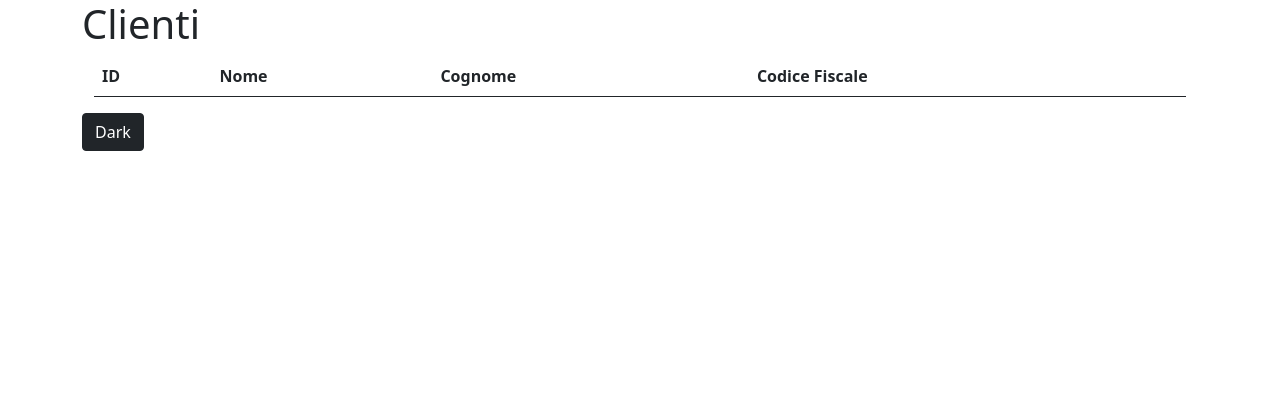
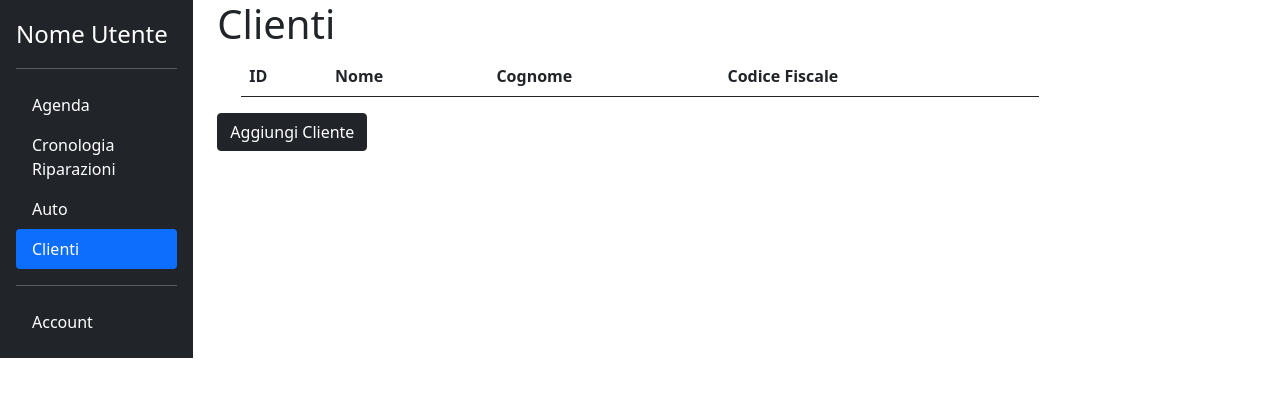
Before and after one commit to ErosRibaga/Is2-Officina, a plain HTML site: page frontend/customers.html in a window 1280 px wide. Drawn offline with nearby package versions, Linux system fonts and the light colour scheme; no server answers.

Commit message:
Modifica grafica html

```diff
--- a/frontend/customers.html
+++ b/frontend/customers.html
@@ -6,7 +6,24 @@
         <script type="module" src="./js/customers.js"></script>
     </head>
     <body>
-        <div class="container">
+        <div class="container row align-items-start">
+        </div>
+        <div class="row align-items-start">
+            <div class="container col-2" id="sidebar">
+                <div class="d-flex flex-column flex-shrink-0 p-3 text-white bg-dark">
+                    <ul class="nav nav-pills flex-column mb-auto">
+                    <li><a class="d-flex align-items-center mb-3 mb-md-0 me-md-auto text-white text-decoration-none"><span class="fs-4">Nome Utente</span></a>
+                    <hr>
+                        <li class="nav-item"><a href="#" class="nav-link text-white" aria-current="page">Agenda</a></li>
+                        <li><a href="#" class="nav-link text-white">Cronologia Riparazioni</a></li>
+                        <li><a href="#" class="nav-link text-white">Auto</a></li>
+                        <li><a href="#" class="nav-link text-white active">Clienti</a></li>
+                        <hr>
+                        <li><a href="#" class="nav-link text-white">Account</a></li>
+                    </ul>
+                </div>
+            </div>
+            <div class="col-8" id="customer-table">
                 <div>
                     <h1>Clienti</h1>
                 </div>
@@ -19,13 +36,16 @@
                             <th scope="col">Codice Fiscale</th>
                         </thead>
                         <tbody>
-
                         </tbody>
                     </table>
-                </table>
                 </div>
-            <div>
-                <button type="button" class="btn btn-dark">Dark</button>
+                <div >
+                    <button type="button" class="btn btn-dark">Aggiungi Cliente</button>
+                </div>
+            </div>
+            <div class="container col-2" id="data-count">
+                <div id="user-count"></div>
+                <div id="car-count"></div>
             </div>
         </div>
     </body>
--- a/frontend/js/customers.js
+++ b/frontend/js/customers.js
@@ -3,17 +3,25 @@ const app = express();*/
 
 
 $(document).ready(function(){
-    /*app.get('/customers', function(req, res){
-        customerData = JSON.parse(res);
-        //res.send('Hello World!');
-    });*/
 
-    var items = [];
+    /*fetch('../api/v1/customers')
+    .then((resp) => resp.json())
+    .then(function(data){
+      console.log(data);
+      //loggedUser.token = data.token;
+      //loggedUser.email = data.email;
+      //loggedUser.id = data.id;
+      //loggedUser.self = data.self;
+    })
+    .catch(error => console.error(error));*/
 
     $.getJSON( "./example.json", function(data) {
         $.each(data, function(i, f) {
           var tblRow = "<tr><td>" + f.id + "</td><td>" + f.nome + "</td><td>" + f.cognome + "</td><td>" + f.codiceFiscale + "</td></tr>";
           $(tblRow).appendTo("#customer-table tbody");
         });
+
+        $('#user-count').html('<p>Numero di Utenti:' + data.length + '</p>'); //fare lo stesso con le macchine
       });
+
 })
```
Lines whose indentation alone changed are shown as unchanged.
